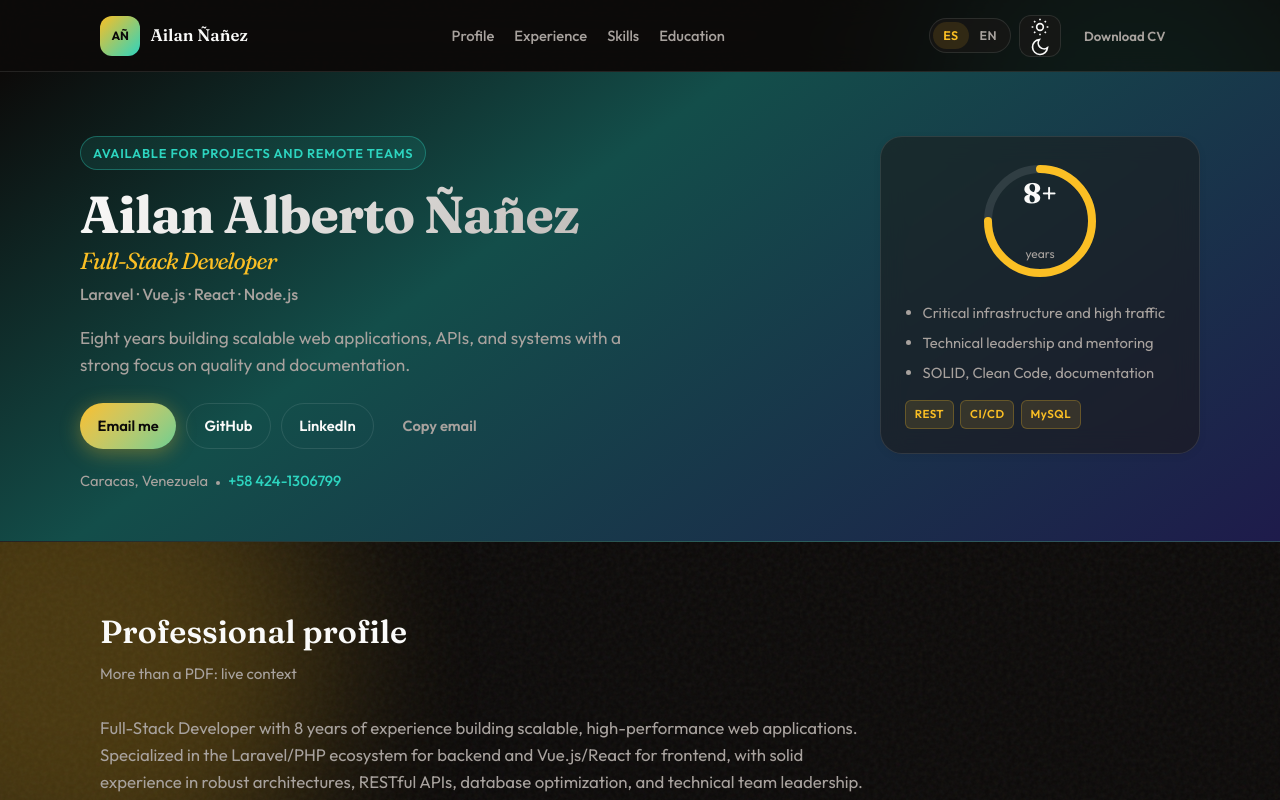
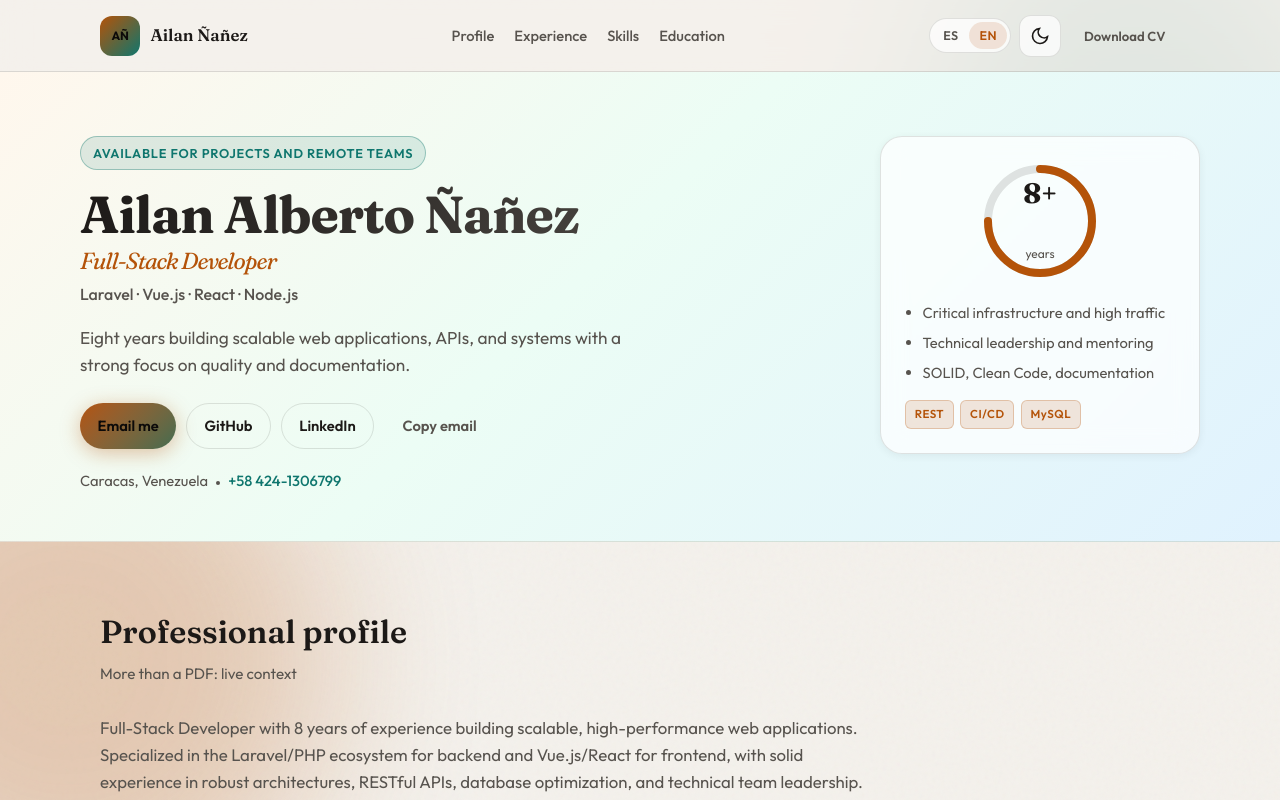
Before and after one commit to 41L4N/41L4N.github.io, a Vue app: page / in a window 1280 px wide. Shown: the top 800 px of the page. Built offline with nearby package versions, Linux system fonts and the light colour scheme.

Commit message:
Implement dynamic locale management and theme toggling in SiteHeader component. Update index.html to remove data-theme attribute. Enhance language selection buttons with reactive classes and aria attributes for accessibility.

```diff
--- a/index.html
+++ b/index.html
@@ -1,5 +1,5 @@
 <!DOCTYPE html>
-<html lang="es" data-theme="dark">
+<html lang="es">
 <head>
 	<meta charset="UTF-8">
 	<link rel="icon" href="/favicon.ico">
--- a/src/plugins/vue-i18n/index.js
+++ b/src/plugins/vue-i18n/index.js
@@ -2,11 +2,20 @@ import { createI18n } from 'vue-i18n';
 import en from './locales/en.json';
 import es from './locales/es.json';
 
-const browser = typeof navigator !== 'undefined' ? navigator.language : 'en';
+const LOCALE_STORAGE_KEY = 'site-locale';
+
+function initialLocale() {
+	if (typeof localStorage !== 'undefined') {
+		const saved = localStorage.getItem(LOCALE_STORAGE_KEY);
+		if (saved === 'es' || saved === 'en') return saved;
+	}
+	const browser = typeof navigator !== 'undefined' ? navigator.language : 'en';
+	return browser.startsWith('es') ? 'es' : 'en';
+}
 
 export default createI18n({
 	legacy: false,
-	locale: browser.startsWith('es') ? 'es' : 'en',
+	locale: initialLocale(),
 	fallbackLocale: 'en',
 	messages: { en, es },
 });
--- a/src/views/SiteHeader.vue
+++ b/src/views/SiteHeader.vue
@@ -26,17 +26,19 @@
 				>
 					<button
 						type="button"
-						class="lang-btn is-active"
-						data-lang="es"
-						aria-pressed="true"
+						class="lang-btn"
+						:class="{ 'is-active': locale === 'es' }"
+						:aria-pressed="locale === 'es'"
+						@click="setLocale('es')"
 					>
 						{{ t('locale.es') }}
 					</button>
 					<button
 						type="button"
 						class="lang-btn"
-						data-lang="en"
-						aria-pressed="false"
+						:class="{ 'is-active': locale === 'en' }"
+						:aria-pressed="locale === 'en'"
+						@click="setLocale('en')"
 					>
 						{{ t('locale.en') }}
 					</button>
@@ -46,6 +48,7 @@
 					class="icon-btn theme-toggle"
 					:aria-label="t('a11y.theme.ariaLabel')"
 					:title="t('a11y.theme.title')"
+					@click="toggleTheme"
 				>
 					<span
 						class="theme-icon theme-icon--sun"
@@ -98,9 +101,52 @@
 </template>
 
 <script setup>
+import { onMounted, watch } from 'vue';
 import { useI18n } from 'vue-i18n';
 
-const { t } = useI18n();
+const LOCALE_STORAGE_KEY = 'site-locale';
+const THEME_STORAGE_KEY = 'site-theme';
+
+const { t, locale } = useI18n();
+
+function setLocale(code) {
+	locale.value = code;
+	localStorage.setItem(LOCALE_STORAGE_KEY, code);
+}
+
+watch(
+	locale,
+	(l) => {
+		document.documentElement.setAttribute('lang', l === 'es' ? 'es' : 'en');
+	},
+	{ immediate: true },
+);
+
+function applyDataTheme(mode) {
+	document.documentElement.setAttribute('data-theme', mode);
+}
+
+function initThemeFromStorageOrSystem() {
+	const stored = localStorage.getItem(THEME_STORAGE_KEY);
+	const mode =
+		stored === 'light' || stored === 'dark'
+			? stored
+			: window.matchMedia('(prefers-color-scheme: dark)').matches
+				? 'dark'
+				: 'light';
+	applyDataTheme(mode);
+}
+
+function toggleTheme() {
+	const next =
+		document.documentElement.getAttribute('data-theme') === 'dark' ? 'light' : 'dark';
+	applyDataTheme(next);
+	localStorage.setItem(THEME_STORAGE_KEY, next);
+}
+
+onMounted(() => {
+	initThemeFromStorageOrSystem();
+});
 </script>
 
 <style lang="scss" scoped>
```
